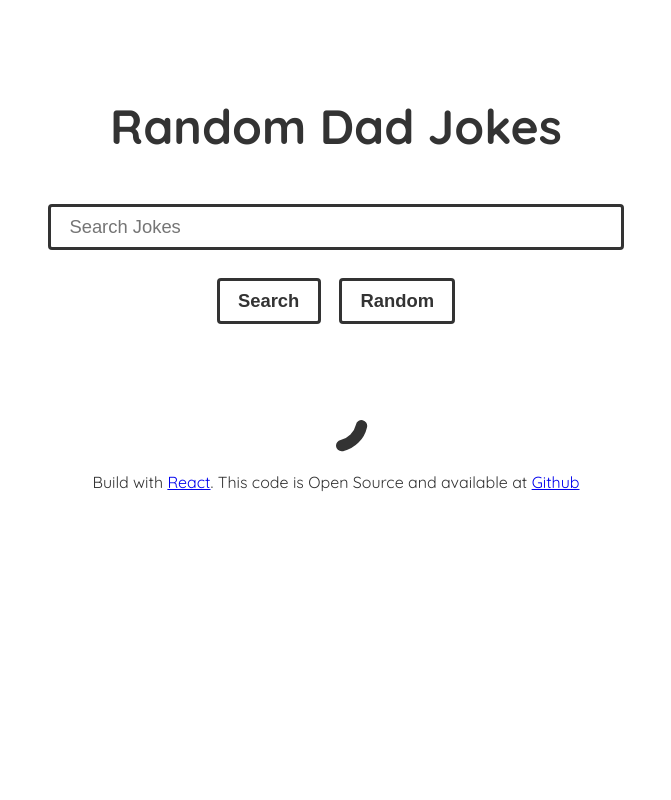
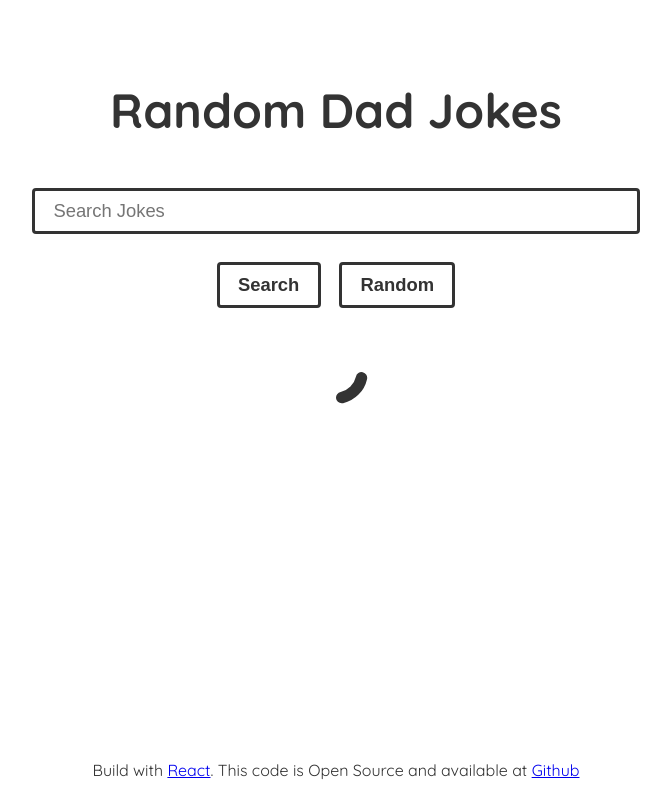
Before and after one commit to AGutierrezR/dad-jokes, a React (Create React App) app: page / in a window 1280 px wide. Shown: the whole page, without its empty margins (304-975 px from the left). Built offline with nearby package versions, Linux system fonts and the light colour scheme; no server answers.

Commit message:
Agregar estilos de estructura general

```diff
--- a/src/App.css
+++ b/src/App.css
@@ -6,9 +6,17 @@ body {
 }
 
 .App {
-  padding: 3em;
+  display: flex;
+  flex-direction: column;
+  min-height: 100vh;
+  padding: 2em;
+  padding-bottom: 1.25rem;
   max-width: 42rem;
   margin: 0 auto;
+}
+
+.content {
+  flex-grow: 1;
 }
 
 h1,
--- a/src/components/Search.js
+++ b/src/components/Search.js
@@ -46,7 +46,7 @@ const Search = (props) => {
   return (
     <form
       onSubmit={handleSubmit}
-      style={{ textAlign: 'center', marginBottom: '4rem' }}
+      style={{ textAlign: 'center', marginBottom: '2rem' }}
     >
       <Input
         type="text"
```
